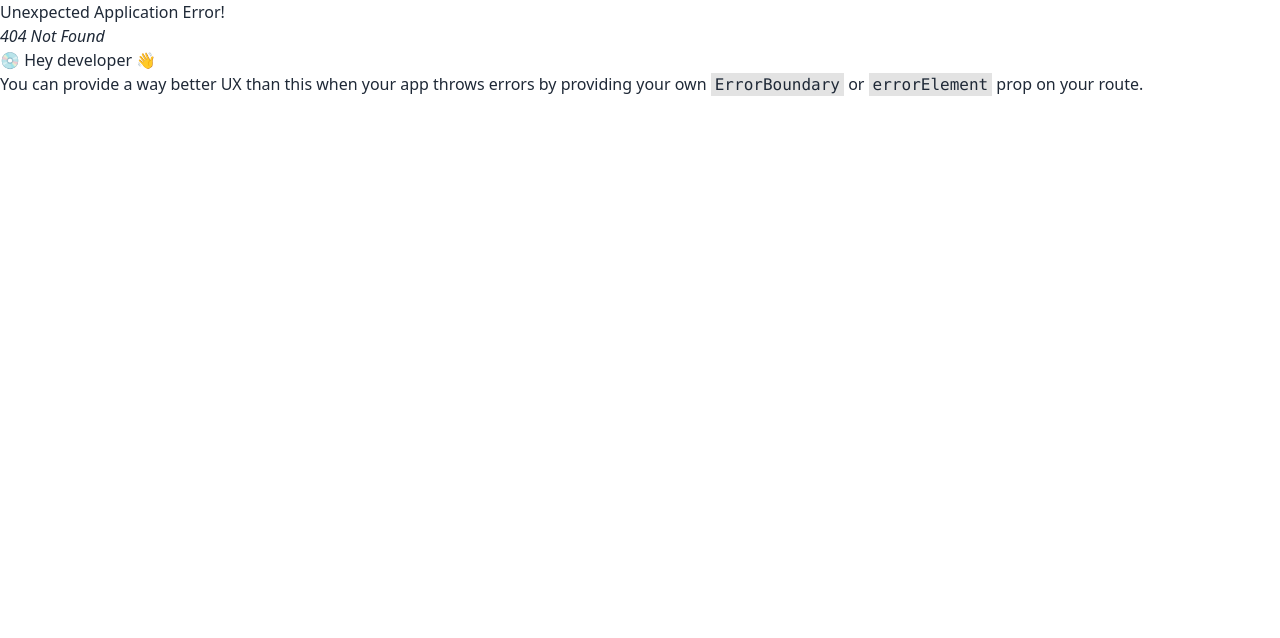
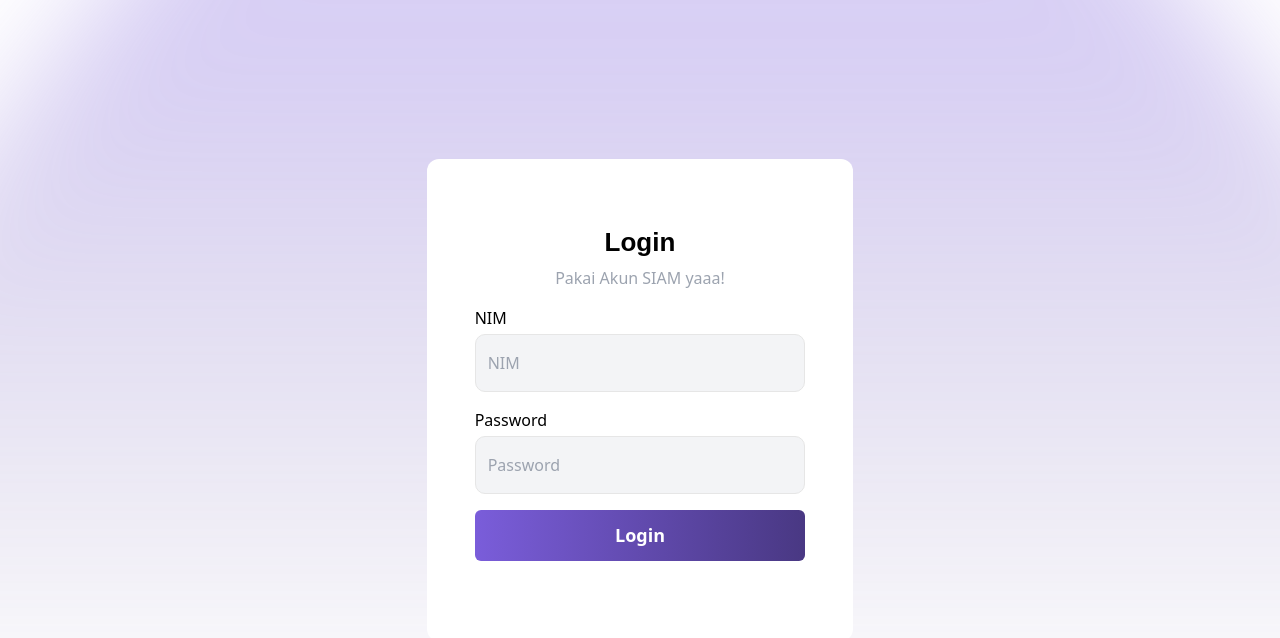
Before and after one commit to RE-PIT-BEM/re-pit-frontend, a React (Vite) app: page /Login in a window 1280 px wide. Before the commit this address had no page. Shown: the top 638 px of the page. Built offline with nearby package versions, Linux system fonts and the light colour scheme.

Commit message:
update menu login

```diff
--- a/src/components/Navbar.jsx
+++ b/src/components/Navbar.jsx
@@ -13,9 +13,11 @@ const Navbar = () => {
           <img src={rePIT} alt="" />
         </div>
         <div className="">
-          <button className="select-none font-sansation text-sm pb-1 h-[38px] rounded-md bg-gradient-to-r from-[#7A5DDA] to-[#493883] hover:to-white hover:from-white px-[26px] py-[2px] mx-10 my-3  text-white hover:text-[#7A5DDA] hover:shadow-[0_0_10px_0_#7A5DDA]">
+          <Link to= "/Login">
+          <button className="select-none font-sansation text-sm pb-1 h-[38px] rounded-md bg-gradient-to-r from-[#7A5DDA] to-[#493883] hover:to-white hover:from-white px-[26px] py-[2px] mx-10 my-3  text-white hover:text-[#7A5DDA] hover:shadow-[0_0_10px_0_#7A5DDA] duration-300">
             Login
           </button>
+          </Link>
         </div>
       </div>
     </div>
--- a/src/components/login.jsx
+++ b/src/components/login.jsx
@@ -1,26 +1,46 @@
 import React from "react";
+import polygonHome from "../assets/polygonHome.svg";
+import bem from "../assets/bem.svg";
+import { Link } from "react-router-dom";
 
-const login = () => {
+const Login = () => {
   return (
-    <div>
-      <form>
-        <label class="block">
-          <span class="block text-sm font-medium  text-slate-700">Username</span>
+    <>
+      <div
+        className="h-screen bg-cover flex items-center bg-center w-full min-h-screen"
+        style={{ backgroundImage: `url(${polygonHome})` }}
+      >
+        <div className="w-4/12 bg-white mx-auto px-6 py-20 rounded-xl pl-12 pr-12">
+          <h1 className="w-fit mx-auto text-black text-[26px] font-bold font-sansation -mt-4  ">
+            Login
+          </h1>
+          <p className="w-fit mx-auto my-1 text-gray-400 text-[16px] ">
+            Pakai Akun SIAM yaaa!
+          </p>
+
+          <h1 className="text-bold text-black mt-4">NIM</h1>
           <input
+            placeholder="NIM"
             type="text"
-            value="tbone"
-            disabled
-            class="mt-1 block w-full px-3 py-2 bg-white border border-slate-300 rounded-md text-sm shadow-sm placeholder-slate-400
-      focus:outline-none focus:border-sky-500 focus:ring-1 focus:ring-sky-500
-      disabled:bg-slate-50 disabled:text-slate-500 disabled:border-slate-200 disabled:shadow-none
-      invalid:border-pink-500 invalid:text-pink-600
-      focus:invalid:border-pink-500 focus:invalid:ring-pink-500
-    "
+            className="w-full bg-gray-100 border border-[#E6E6E6] py-4 px-3 mt-1 mb-4 rounded-[10px] focus:border-[#EE333D] focus:outline-none text-slate-600"
           />
-        </label>
-      </form>
-    </div>
+
+          <h1 className="text-bold text-black">Password</h1>
+          <input
+            placeholder="Password"
+            type="password"
+            className="mt-1 block w-full bg-gray-100 text-gray-700 border border-[#E6E6E6] py-4 px-3 mb-4 rounded-[10px] focus:outline-none focus:bg-white focus:border-[#EE333D]"
+          />
+
+          <Link to="/Dashboard">
+            <button className="w-full bg-gradient-to-r from-[#7A5DDA] to-[#493883] hover:to-white hover:from-white py-3 rounded-md text-[18px] font-bold text-white hover:text-[#7A5DDA] hover:shadow-[0_0_10px_0_#7A5DDA] duration-300">
+              Login
+            </button>
+          </Link>
+        </div>
+      </div>
+    </>
   );
 };
 
-export default login;
+export default Login;
--- /dev/null
+++ b/src/view/Dashboard.jsx
@@ -0,0 +1,13 @@
+import React from "react";
+
+const Dashboard = () => {
+  return (
+    <div className="bg-white w-screen h-screen justify-center mt-auto mx-auto items-center">
+      <h1 className="font-bold text-black text-[80px] text-center">
+        SOK KEREN LU
+      </h1>
+    </div>
+  );
+};
+
+export default Dashboard;
--- a/src/view/Home.jsx
+++ b/src/view/Home.jsx
@@ -4,6 +4,7 @@ import Navbar from "../components/Navbar";
 import logo from "../assets/Logo.svg";
 import karakter from "../assets/Karakter.svg";
 import bem from "../assets/Bem.svg";
+import { Link } from "react-router-dom";
 
 const Home = () => {
   return (
@@ -33,9 +34,11 @@ const Home = () => {
               </div>
 
               <div className="w-fit">
-                <button className="select-none font-sansation text-sm h-10 rounded-md bg-gradient-to-r from-[#7A5DDA] to-[#493883] hover:to-white hover:from-white px-8 py-1 text-white hover:text-[#7A5DDA] hover:shadow-[0_0_10px_0_#7A5DDA]">
-                  Request
-                </button>
+                <Link to="/Login">
+                  <button className="select-none font-sansation text-sm h-10 rounded-md bg-gradient-to-r from-[#7A5DDA] to-[#493883] hover:to-white hover:from-white px-8 py-1 text-white hover:text-[#7A5DDA] hover:shadow-[0_0_10px_0_#7A5DDA] duration-300">
+                    Request
+                  </button>
+                </Link>
               </div>
 
               <div className="bg-[#2B214C] h-[40vh] md:h-[527px] w-[90vw] md:w-[1026px] rounded-md mx-auto"></div>
```
Also changed, not shown: src/main.jsx (+10 -0 lines).
